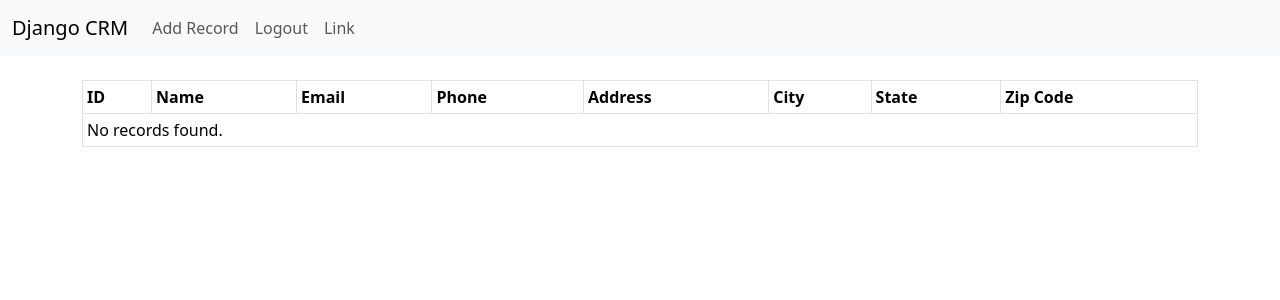
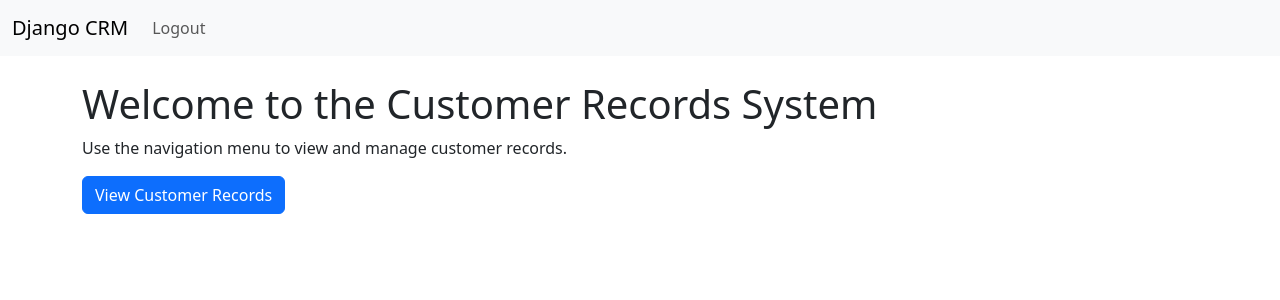
Before and after one commit to HemanthGangula/crm_django, a Django app: page / in a window 1280 px wide. Shown: the top 300 px of the page. Run offline with Django 5.2, Linux system fonts and the light colour scheme; the visitor is signed in with stand-in values (Sample User, id 1); data that the repository does not hold is empty.

Commit message:
add minimal frontend

```diff
--- a/website/templates/add_record.html
+++ b/website/templates/add_record.html
@@ -41,5 +41,7 @@
                 <button type="submit" class="btn btn-primary">Add Record</button>
             </form>
         </div>
+    <br></br>
+        <a href="{% url 'customer_list' %}" class="btn btn-secondary"> Back to Customer List</a>
     {% endif %}
 {% endblock %}
--- a/website/templates/home.html
+++ b/website/templates/home.html
@@ -1,38 +1,15 @@
 {% extends "base.html" %}
 
 {% block content %}
-{% if user.is_authenticated %}
-<table class="table table-sm table-bordered">
-  <thead>
-    <tr>
-      <th scope="col">ID</th>
-      <th scope="col">Name</th>
-      <th scope="col">Email</th>
-      <th scope="col">Phone</th>
-      <th scope="col">Address</th>
-      <th scope="col">City</th>
-      <th scope="col">State</th>
-      <th scope="col">Zip Code</th>
-    </tr>
-  </thead>
-  <tbody>
-    {% for record in records %}
-    <tr>
-      <td><a href="{% url 'customer_records' record.id %}">{{ record.id }}</a></td>
-      <td>{{ record.first_name }} {{ record.last_name }}</td>
-      <td>{{ record.email }}</td>
-      <td>{{ record.phone }}</td>
-      <td>{{ record.address }}</td>
-      <td>{{ record.city }}</td>
-      <td>{{ record.state }}</td>
-      <td>{{ record.zipcode }}</td>
-    </tr>
-    {% empty %}
-    <tr>
-      <td colspan="8">No records found.</td>
-    </tr>
-    {% endfor %}
-  </tbody>
-</table>
-{% endif %}
+  {% if user.is_authenticated %}
+    <h1>Welcome to the Customer Records System</h1>
+  <p>Use the navigation menu to view and manage customer records.</p>
+  <a href="{% url 'customer_list' %}" class="btn btn-primary">View Customer Records</a>
+  {% else %}
+    <h1>Welcome to the Customer Records System</h1>
+  <p>Please log in or register to access customer records.</p>
+  <a href="{% url 'login' %}" class="btn btn-primary">Login</a>
+  <a href="{% url 'register' %}" class="btn btn-secondary">Register</a>
+  {% endif %}
+
 {% endblock %}
--- a/website/templates/navbar.html
+++ b/website/templates/navbar.html
@@ -8,14 +8,14 @@
       <ul class="navbar-nav me-auto mb-2 mb-lg-0">
 
         {% if user.is_authenticated %}
+          {% if request.resolver_match.url_name == 'customer_list' %}
             <li class="nav-item">
               <a class="nav-link" href="{% url 'add_record' %}">Add Record</a>
             </li>
-
+          {% endif %}
           <li class="nav-item">
             <a class="nav-link" href="{% url 'logout' %}">Logout</a>
           </li>
-
         {% else %}
           <li class="nav-item">
             <a class="nav-link" href="{% url 'home' %}">Login</a>
@@ -25,9 +25,6 @@
           </li>
         {% endif %}
 
-        <li class="nav-item">
-          <a class="nav-link" href="#">Link</a>
-        </li>
       </ul>
     </div>
   </div>
--- a/website/urls.py
+++ b/website/urls.py
@@ -5,6 +5,8 @@ from django.contrib import messages
 
 urlpatterns = [
     path('', views.home, name='home'),
+    path('customers/', views.customer_list, name='customer_list'),
+    path('login/', views.login_user, name='login'),
     path('logout/', views.logout_user, name='logout'),
     path('register/', views.register, name='register'),
     path('customer/<int:pk>/', views.customer_records, name='customer_records'),
--- a/website/views.py
+++ b/website/views.py
@@ -6,8 +6,9 @@ from django.views.decorators.csrf import csrf_protect
 from .models import Record
 
 def home(request):
-    records = Record.objects.all()
+    return render(request, 'home.html', {})
 
+def login_user(request):
     if request.method == 'POST':
         username = request.POST.get('username')
         password = request.POST.get('password')
@@ -20,8 +21,15 @@ def home(request):
             messages.error(request, 'Invalid username or password.')
             return redirect('home')
 
-    return render(request, 'home.html', {'records': records})
+    return render(request, 'login.html')
 
+def customer_list(request):
+    if not request.user.is_authenticated:
+        messages.error(request, 'Login required to view customer records.')
+        return redirect('login')
+    else:
+        records = Record.objects.all()
+        return render(request, 'customer_list.html', {'records': records})
 
 def logout_user(request):
     logout(request)
```
Also changed, not shown: website/templates/customer_list.html (added, +41 -0 lines), website/templates/login.html (added, +27 -0 lines). Lines whose indentation alone changed are shown as unchanged.
